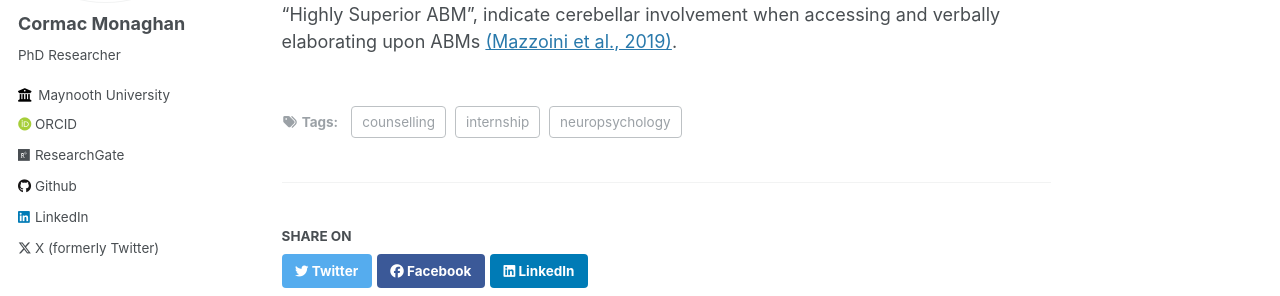
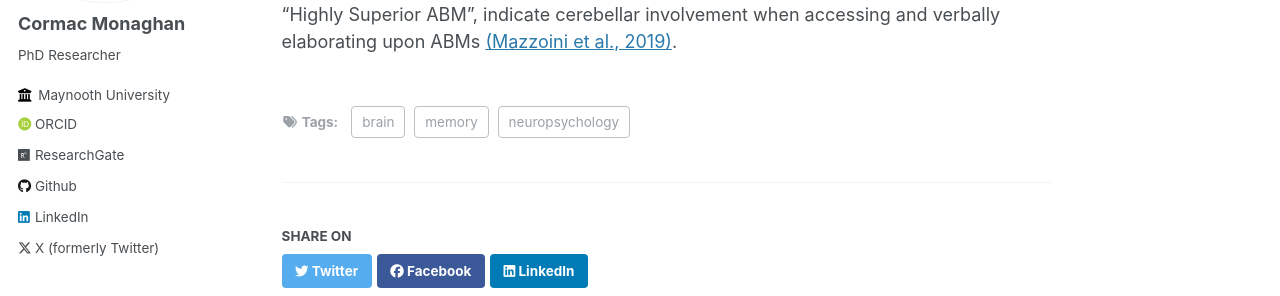
Before and after one commit to C-Monaghan/C-Monaghan.github.io, a Jekyll site: the page built from _posts/2024-06-07-ABM.md, in a window 1280 px wide and 900 px high, scrolled down 3518 px. Shown: the part 237-533 px from the top of the window. Built offline with Jekyll 4.4.1, drawn with Linux system fonts in a browser that asks for light colours; some web fonts are replaced.

Commit message:
Fixing tags

```diff
--- a/_posts/2024-06-07-ABM.md
+++ b/_posts/2024-06-07-ABM.md
@@ -5,9 +5,9 @@ permalink: /posts/2024/06/ABM/
 excerpt_separator: <!--more-->
 toc: true
 tags:
+  - memory
+  - brain
   - neuropsychology
-  - counselling
-  - internship
 ---
 
 During the autumn of 2020 I started a three month internship within the psychology department with [Prof. Richard Roche](https://www.maynoothuniversity.ie/people/richard-roche). Richard's research interests are in cognitive neuroscience/neuropsychology, particularly memory, ageing, dementia, stroke, brain injury and synaesthesia. During this internship I worked on several different projects but primarily focused on the of brain regions associated with **autobiographical memory**.
```
